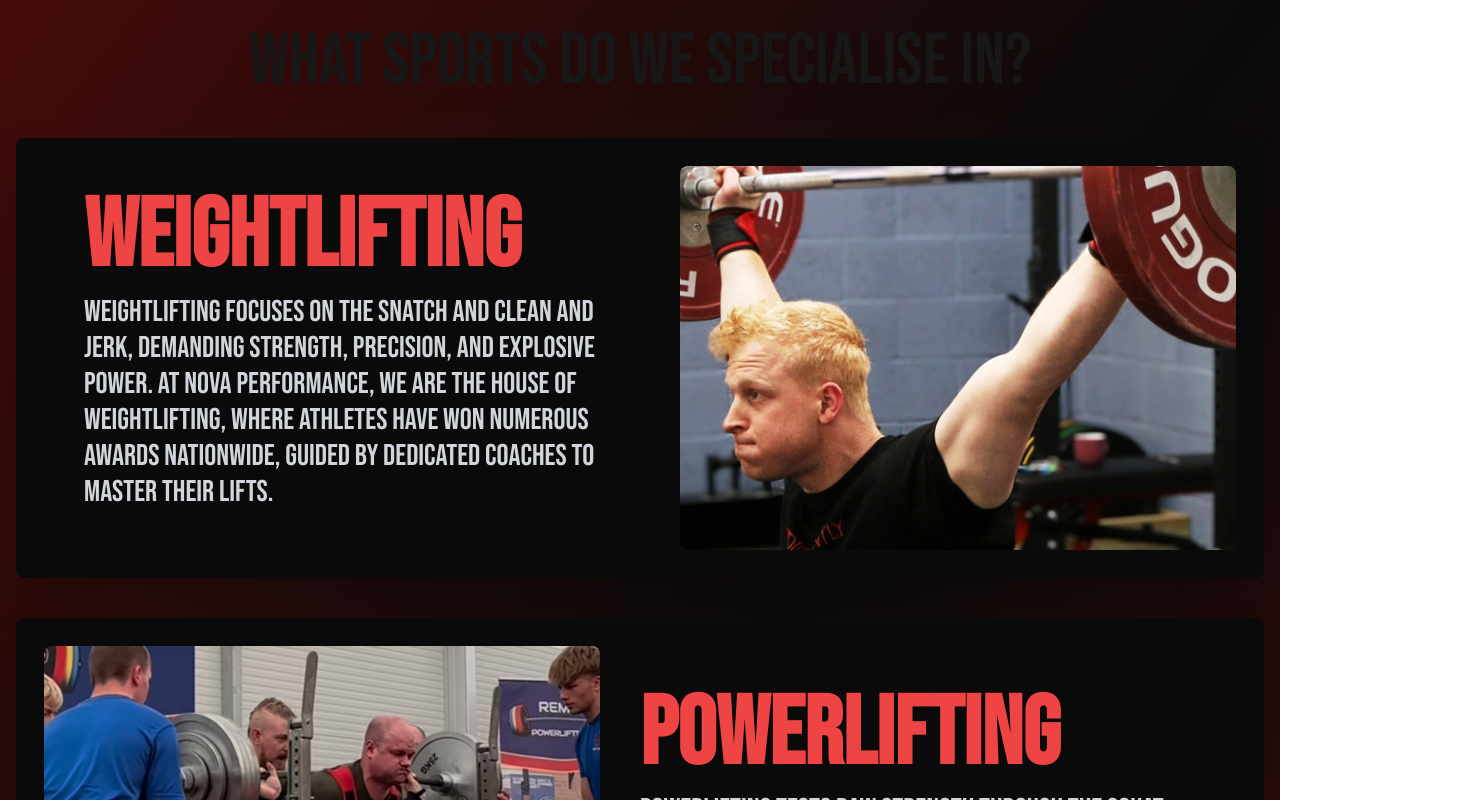
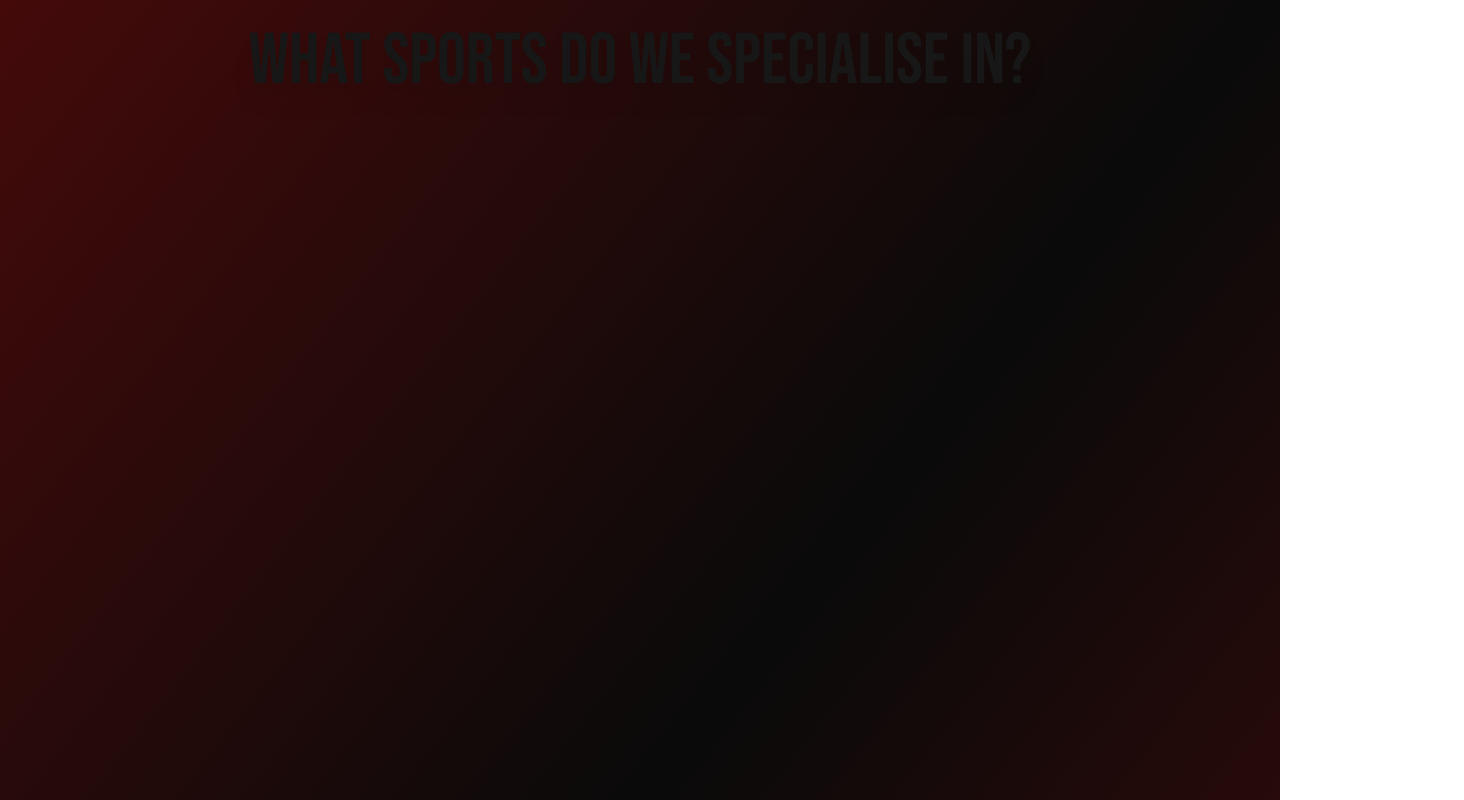
Before and after one commit to jemcap/novaperformance-website, a Next.js app: page / in a window 1280 px wide. Shown: the part 1320-2120 px from the top of the page, 1464 px wide, since content can reach past the window. Built offline with nearby package versions, Linux system fonts and the light colour scheme.

Commit message:
fix: Created an array of refs outside of the render to utilise the refs in the .map

```diff
--- a/components/Sport.tsx
+++ b/components/Sport.tsx
@@ -1,6 +1,6 @@
 "use client";
 
-import React, { useRef } from "react";
+import React, { useRef, useEffect } from "react";
 import { sportsList } from "@/constants/links";
 import Image from "next/image";
 import { motion, useInView } from "framer-motion";
@@ -13,6 +13,7 @@ const useInViewRef = () => {
 };
 
 const Sport = () => {
+  // Create an array to store refs and inView states
   const refs = useRef<(HTMLDivElement | null)[]>(
     new Array(sportsList.length).fill(null)
   );
@@ -20,20 +21,28 @@ const Sport = () => {
     new Array(sportsList.length).fill(false)
   );
 
-  // Store refs and inView states in a separate array
-  const inViewData = sportsList.map((item, index) => {
-    const { ref, inView } = useInViewRef();
-    refs.current[index] = ref.current;
-    inViewStates.current[index] = inView;
-    return { ref, inView };
-  });
+  // Create an array of refs and inView states
+  const inViewData = useRef(
+    sportsList.map(() => {
+      const { ref, inView } = useInViewRef();
+      return { ref, inView };
+    })
+  );
+
+  // Use effect to store the current refs
+  useEffect(() => {
+    inViewData.current.forEach((data, index) => {
+      refs.current[index] = data.ref.current;
+      inViewStates.current[index] = data.inView;
+    });
+  }, []);
 
   return (
     <div className="container mx-auto px-4">
       {sportsList.map((item, index) => {
         const { title, description, image } = item;
         const isEven = index % 2 === 1;
-        const { ref, inView } = inViewData[index]; // Get the ref and inView state from the array
+        const { ref, inView } = inViewData.current[index]; // Access the ref and inView state from the ref array
 
         return (
           <motion.div
```
